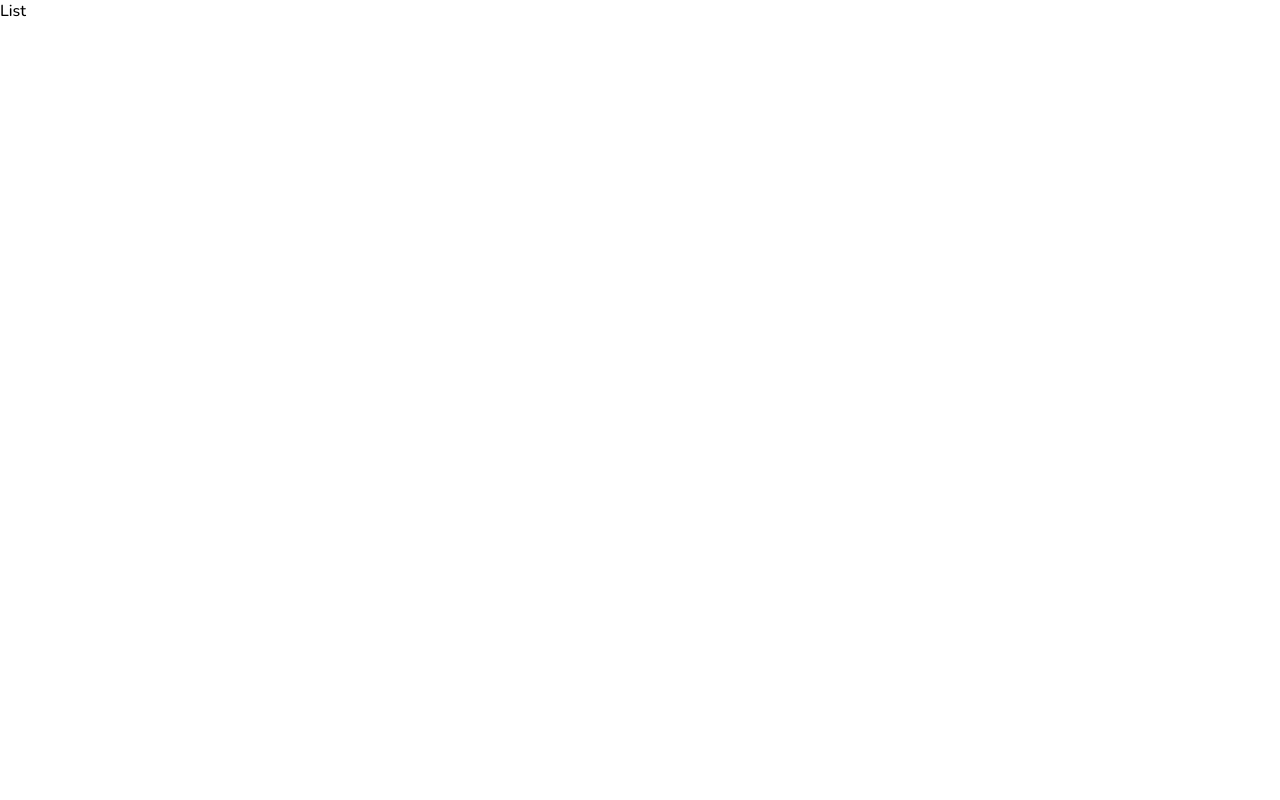
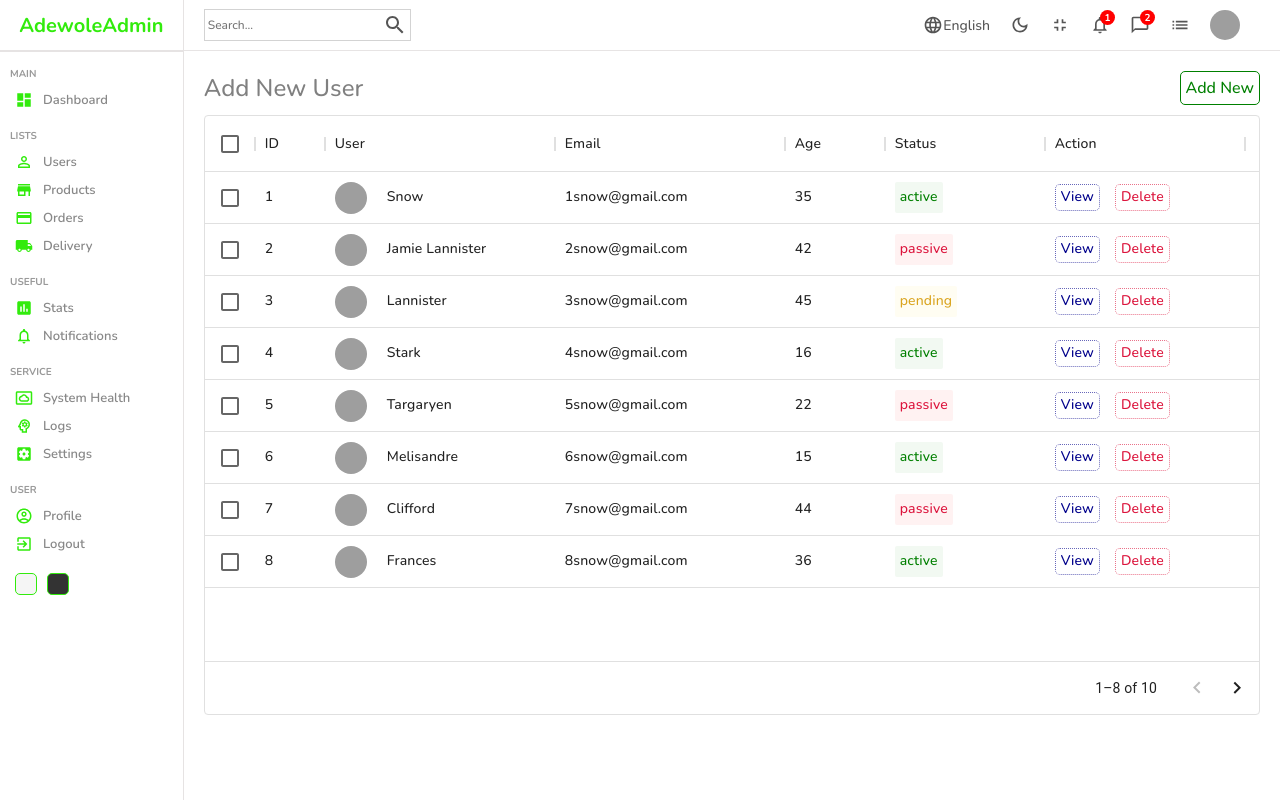
Before and after one commit to AdewoleCode/Administration-dashboard-UI, a React (Create React App) app: page /users in a window 1280 px wide. Built offline with nearby package versions, Linux system fonts and the light colour scheme; grey boxes are pictures that could not be loaded.

Commit message:
created a datatable component with mui table

```diff
--- a/package.json
+++ b/package.json
@@ -7,6 +7,7 @@
     "@emotion/styled": "^11.10.5",
     "@mui/icons-material": "^5.11.0",
     "@mui/material": "^5.11.6",
+    "@mui/x-data-grid": "^5.17.20",
     "@testing-library/jest-dom": "^5.14.1",
     "@testing-library/react": "^13.0.0",
     "@testing-library/user-event": "^13.2.1",
--- /dev/null
+++ b/src/components/datatable/DataTable.jsx
@@ -0,0 +1,56 @@
+import "./DataTable.scss";
+import { DataGrid } from "@mui/x-data-grid";
+import { userColumns, userRows } from "../../dataTableSource";
+import { Link } from "react-router-dom";
+import { useState } from "react";
+
+const Datatable = () => {
+    //   const [data, setData] = useState(userRows);
+
+    //   const handleDelete = (id) => {
+    //     setData(data.filter((item) => item.id !== id));
+    //   };
+
+    const actionColumn = [
+        {
+            field: "action",
+            headerName: "Action",
+            width: 200,
+            renderCell: (params) => {
+                return (
+                    <div className="cellAction">
+                        <Link to="/users/test" style={{ textDecoration: "none" }}>
+                            <div className="viewButton">View</div>
+                        </Link>
+                        <div
+                            className="deleteButton"
+                        //   onClick={() => handleDelete(params.row.id)}
+                        >
+                            Delete
+                        </div>
+                    </div>
+                );
+            },
+        },
+    ];
+    return (
+        <div className="datatable">
+            <div className="datatableTitle">
+                Add New User
+                <Link to="/users/new" className="link">
+                    Add New
+                </Link>
+            </div>
+            <DataGrid
+                className="datagrid"
+                rows={userRows}
+                columns={userColumns.concat(actionColumn)}
+                pageSize={8}
+                rowsPerPageOptions={[8]}
+                checkboxSelection
+            />
+        </div>
+    );
+};
+
+export default Datatable;
--- /dev/null
+++ b/src/components/datatable/DataTable.scss
@@ -0,0 +1,78 @@
+.datatable {
+    height: 600px;
+    padding: 20px;
+
+    .datatableTitle{
+      width: 100%;
+      font-size: 24px;
+      color: gray;
+      margin-bottom: 10px;
+      display: flex;
+      align-items: center;
+      justify-content: space-between;
+
+      .link{
+        text-decoration: none;
+        color: green;
+        font-size: 16px;
+        font-weight: 400;
+        border: 1px solid green;
+        padding: 5px;
+        border-radius: 5px;
+        cursor: pointer;
+      }
+    }
+
+    .cellWithImg {
+      display: flex;
+      align-items: center;
+
+      .cellImg {
+        width: 32px;
+        height: 32px;
+        border-radius: 50%;
+        object-fit: cover;
+        margin-right: 20px;
+      }
+    }
+
+    .cellWithStatus {
+      padding: 5px;
+      border-radius: 2px;
+
+      &.active {
+        background-color: rgba(0, 128, 0, 0.05);
+        color: green;
+      }
+      &.pending {
+        background-color: rgba(255, 217, 0, 0.05);
+        color: goldenrod;
+      }
+      &.passive {
+        background-color: rgba(255, 0, 0, 0.05);
+        color: crimson;
+      }
+    }
+
+    .cellAction {
+      display: flex;
+      align-items: center;
+      gap: 15px;
+
+      .viewButton {
+        padding: 2px 5px;
+        border-radius: 5px;
+        color: darkblue;
+        border: 1px dotted rgba(0, 0, 139, 0.596);
+        cursor: pointer;
+      }
+
+      .deleteButton {
+        padding: 2px 5px;
+        border-radius: 5px;
+        color: crimson;
+        border: 1px dotted rgba(220, 20, 60, 0.6);
+        cursor: pointer;
+      }
+    }
+  }
--- /dev/null
+++ b/src/dataTableSource.js
@@ -0,0 +1,134 @@
+export const userColumns = [
+  { field: "id", headerName: "ID", width: 70 },
+  {
+    field: "user",
+    headerName: "User",
+    width: 230,
+    renderCell: (params) => {
+      return (
+        <div className="cellWithImg">
+          <img className="cellImg" src={params.row.img} alt="avatar" />
+          {params.row.username}
+        </div>
+      );
+    },
+  },
+  {
+    field: "email",
+    headerName: "Email",
+    width: 230,
+    // renderCell: () => {
+    //   return <div>email raw</div>;
+    // },
+  },
+
+  {
+    field: "age",
+    headerName: "Age",
+    width: 100,
+    //   renderCell: (params) => {
+    //     return (
+    //       <div>
+    //         {params.row.age}
+    //         {params.row.status}
+    //       </div>
+    //     );
+    //   },
+  },
+  {
+    field: "status",
+    headerName: "Status",
+    width: 160,
+    renderCell: (params) => {
+      return (
+        <div className={`cellWithStatus ${params.row.status}`}>
+          {params.row.status}
+        </div>
+      );
+    },
+  },
+];
+
+//temporary data
+export const userRows = [
+  {
+    id: 1,
+    username: "Snow",
+    img: "https://images.pexels.com/photos/1820770/pexels-photo-1820770.jpeg?auto=compress&cs=tinysrgb&dpr=2&w=500",
+    status: "active",
+    email: "1snow@gmail.com",
+    age: 35,
+  },
+  {
+    id: 2,
+    username: "Jamie Lannister",
+    img: "https://images.pexels.com/photos/1820770/pexels-photo-1820770.jpeg?auto=compress&cs=tinysrgb&dpr=2&w=500",
+    email: "2snow@gmail.com",
+    status: "passive",
+    age: 42,
+  },
+  {
+    id: 3,
+    username: "Lannister",
+    img: "https://images.pexels.com/photos/1820770/pexels-photo-1820770.jpeg?auto=compress&cs=tinysrgb&dpr=2&w=500",
+    email: "3snow@gmail.com",
+    status: "pending",
+    age: 45,
+  },
+  {
+    id: 4,
+    username: "Stark",
+    img: "https://images.pexels.com/photos/1820770/pexels-photo-1820770.jpeg?auto=compress&cs=tinysrgb&dpr=2&w=500",
+    email: "4snow@gmail.com",
+    status: "active",
+    age: 16,
+  },
+  {
+    id: 5,
+    username: "Targaryen",
+    img: "https://images.pexels.com/photos/1820770/pexels-photo-1820770.jpeg?auto=compress&cs=tinysrgb&dpr=2&w=500",
+    email: "5snow@gmail.com",
+    status: "passive",
+    age: 22,
+  },
+  {
+    id: 6,
+    username: "Melisandre",
+    img: "https://images.pexels.com/photos/1820770/pexels-photo-1820770.jpeg?auto=compress&cs=tinysrgb&dpr=2&w=500",
+    email: "6snow@gmail.com",
+    status: "active",
+    age: 15,
+  },
+  {
+    id: 7,
+    username: "Clifford",
+    img: "https://images.pexels.com/photos/1820770/pexels-photo-1820770.jpeg?auto=compress&cs=tinysrgb&dpr=2&w=500",
+    email: "7snow@gmail.com",
+    status: "passive",
+    age: 44,
+  },
+  {
+    id: 8,
+    username: "Frances",
+    img: "https://images.pexels.com/photos/1820770/pexels-photo-1820770.jpeg?auto=compress&cs=tinysrgb&dpr=2&w=500",
+    email: "8snow@gmail.com",
+    status: "active",
+    age: 36,
+  },
+  {
+    id: 9,
+    username: "Roxie",
+    img: "https://images.pexels.com/photos/1820770/pexels-photo-1820770.jpeg?auto=compress&cs=tinysrgb&dpr=2&w=500",
+    email: "snow@gmail.com",
+    status: "pending",
+    age: 65,
+  },
+  {
+    id: 10,
+    username: "Roxie",
+    img: "https://images.pexels.com/photos/1820770/pexels-photo-1820770.jpeg?auto=compress&cs=tinysrgb&dpr=2&w=500",
+    email: "snow@gmail.com",
+    status: "active",
+    age: 65,
+  },
+];
--- a/src/pages/list/List.jsx
+++ b/src/pages/list/List.jsx
@@ -1,8 +1,18 @@
 import React from 'react'
+import NavBar from '../../components/navbar/Navbar'
+import Sidebar from '../../components/sidebar/Sidebar'
+import Datatable from '../../components/datatable/DataTable'
+import "../../pages/list/List.scss"
 
 const List = () => {
   return (
-    <div>List</div>
+    <div className='list'>
+      <Sidebar />
+      <div className="listContainer">
+        <NavBar />
+        <Datatable />
+      </div>
+    </div>
   )
 }
 
--- a/src/pages/list/List.scss
+++ b/src/pages/list/List.scss
@@ -0,0 +1,7 @@
+.list {
+    display: flex;
+    width: 100%;
+    .listContainer {
+      flex: 6;
+    }
+  }
```
Also changed, not shown: 1 other file (tests, documents, lock files or other folders).
